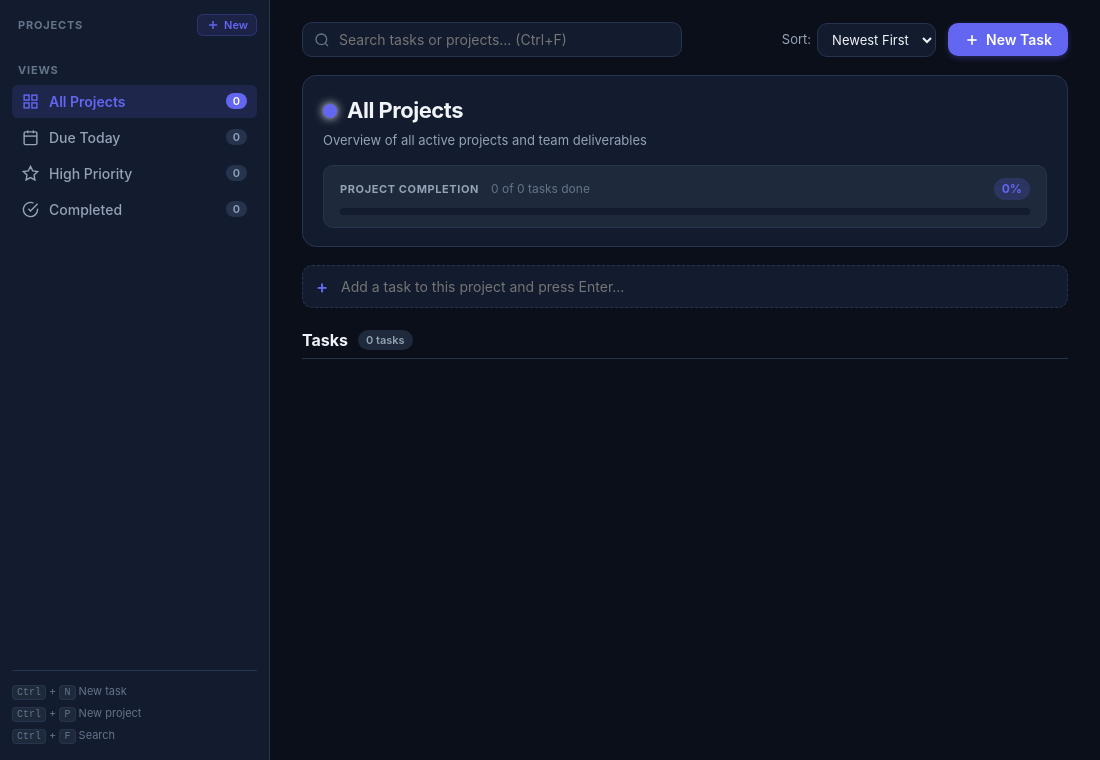
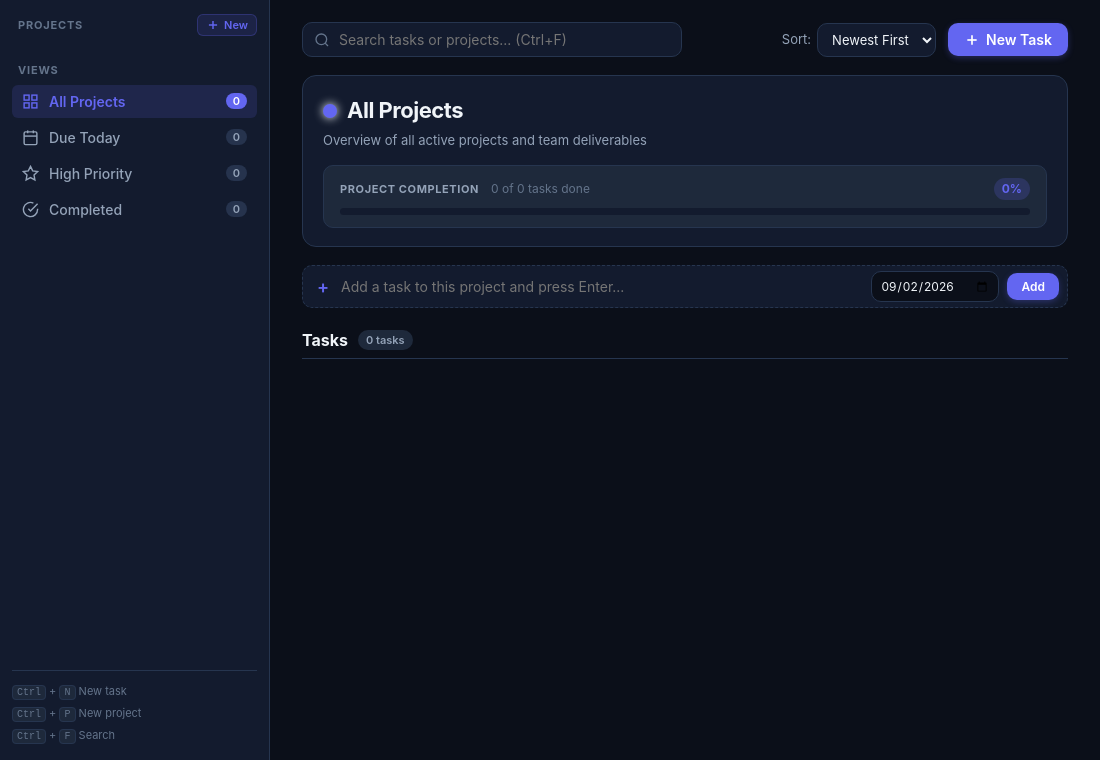
Before and after one commit to lakshaykumar-dev/electron-todo-app, an Electron app: page src/renderer/index.html in a window 1100 px wide. Shown: the part 40-800 px from the top of the page. Drawn offline with Linux system fonts and the light colour scheme; no server answers.

Commit message:
feat: add date picker with default today value when adding and updating tasks

```diff
--- a/src/renderer/css/styles.css
+++ b/src/renderer/css/styles.css
@@ -738,6 +738,18 @@ kbd {
   position: relative;
   display: flex;
   align-items: center;
+  background-color: var(--bg-secondary);
+  border: 1px dashed var(--border-color);
+  border-radius: var(--radius-md);
+  padding: 4px 8px 4px 38px;
+  gap: 8px;
+  transition: var(--transition);
+}
+
+.quick-add-input-wrapper:focus-within {
+  border: 1px solid var(--accent-primary);
+  box-shadow: 0 0 0 2px rgba(99, 102, 241, 0.15);
+  background-color: var(--bg-tertiary);
 }
 
 .quick-add-plus {
@@ -749,22 +761,42 @@ kbd {
   pointer-events: none;
 }
 
-.quick-add-input-wrapper input {
-  width: 100%;
-  background-color: var(--bg-secondary);
-  border: 1px dashed var(--border-color);
+.quick-add-input-wrapper input#quickAddInput {
+  flex: 1;
+  background: transparent;
+  border: none;
   color: var(--text-main);
-  padding: 12px 16px 12px 38px;
-  border-radius: var(--radius-md);
+  padding: 8px 0;
   outline: none;
   font-size: 14px;
+}
+
+.quick-add-actions {
+  display: flex;
+  align-items: center;
+  gap: 8px;
+}
+
+.quick-add-date {
+  background-color: var(--bg-primary);
+  border: 1px solid var(--border-color);
+  color: var(--text-main);
+  padding: 6px 8px;
+  border-radius: var(--radius-md);
+  font-size: 12px;
+  outline: none;
+  cursor: pointer;
   transition: var(--transition);
 }
 
-.quick-add-input-wrapper input:focus {
-  border: 1px solid var(--accent-primary);
-  box-shadow: 0 0 0 2px rgba(99, 102, 241, 0.15);
-  background-color: var(--bg-tertiary);
+.quick-add-date:focus {
+  border-color: var(--accent-primary);
+}
+
+.quick-add-submit-btn {
+  padding: 6px 14px;
+  font-size: 12px;
+  border-radius: var(--radius-md);
 }
 
 /* Task List Header */
--- a/src/renderer/index.html
+++ b/src/renderer/index.html
@@ -220,6 +220,10 @@
         <div class="quick-add-input-wrapper">
           <span class="quick-add-plus">+</span>
           <input type="text" id="quickAddInput" placeholder="Add a task to this project and press Enter..." autocomplete="off">
+          <div class="quick-add-actions">
+            <input type="date" id="quickAddDueDate" class="styled-date quick-add-date" title="Task Due Date">
+            <button type="submit" class="btn-primary quick-add-submit-btn">Add</button>
+          </div>
         </div>
       </form>
 
--- a/src/renderer/js/app.js
+++ b/src/renderer/js/app.js
@@ -59,6 +59,7 @@
     // Quick Add
     quickAddForm: document.getElementById('quickAddForm'),
     quickAddInput: document.getElementById('quickAddInput'),
+    quickAddDueDate: document.getElementById('quickAddDueDate'),
 
     // Task List
     taskSectionTitle: document.getElementById('taskSectionTitle'),
@@ -130,6 +131,9 @@
     applyTheme(state.theme);
     setupWindowControls();
     setupEventListeners();
+    if (elements.quickAddDueDate) {
+      elements.quickAddDueDate.value = getTodayString();
+    }
     await loadInitialData();
     render();
   }
@@ -222,19 +226,24 @@
         }
       }
 
+      const dueDate = elements.quickAddDueDate?.value || getTodayString();
+
       const newTodo = {
         id: 'task-' + Date.now(),
         projectId: targetProjectId,
         title: title,
         description: '',
         priority: state.activeView === 'important' ? 'High' : 'Medium',
-        dueDate: state.activeView === 'today' ? getTodayString() : '',
+        dueDate: dueDate,
         completed: false,
         createdAt: new Date().toISOString()
       };
 
       state.todos.unshift(newTodo);
       elements.quickAddInput.value = '';
+      if (elements.quickAddDueDate) {
+        elements.quickAddDueDate.value = getTodayString();
+      }
       persistAndRender();
       showToast('Task added to project! 🎯');
     });
@@ -487,7 +496,7 @@
       elements.taskDescInput.value = taskToEdit.description || '';
       elements.taskProjectSelect.value = taskToEdit.projectId;
       elements.taskPrioritySelect.value = taskToEdit.priority || 'Medium';
-      elements.taskDueDateInput.value = taskToEdit.dueDate || '';
+      elements.taskDueDateInput.value = taskToEdit.dueDate || getTodayString();
     } else {
       elements.taskModalTitle.textContent = 'Create New Task';
       elements.taskEditId.value = '';
@@ -498,9 +507,8 @@
       if (state.activeView === 'important') {
         elements.taskPrioritySelect.value = 'High';
       }
-      if (state.activeView === 'today') {
-        elements.taskDueDateInput.value = getTodayString();
-      }
+      // Default to today's date
+      elements.taskDueDateInput.value = getTodayString();
     }
 
     elements.taskModal.classList.remove('hidden');
```
